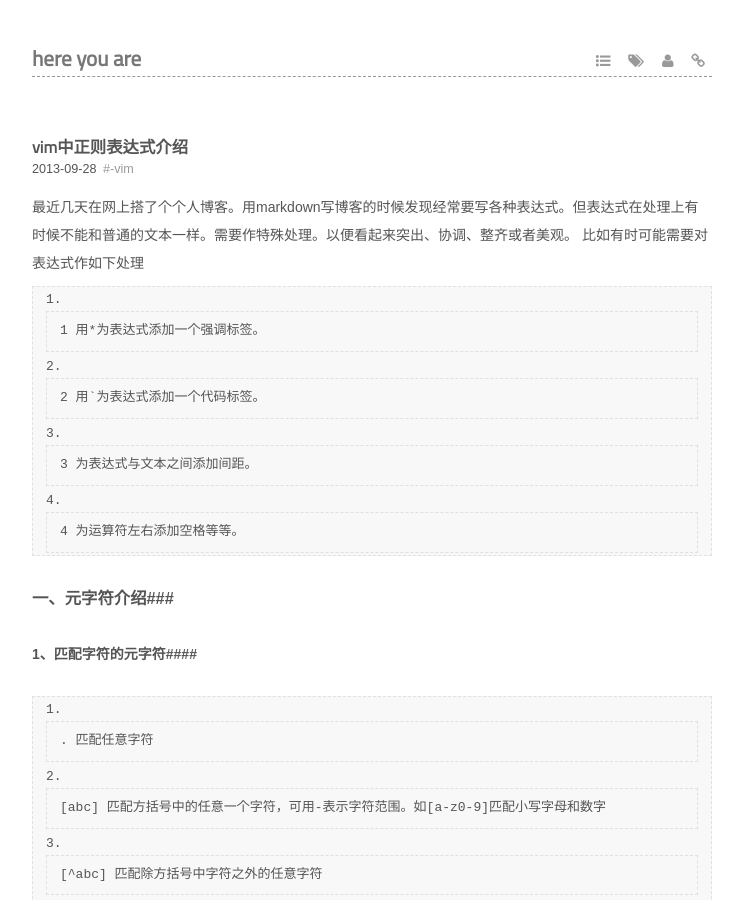
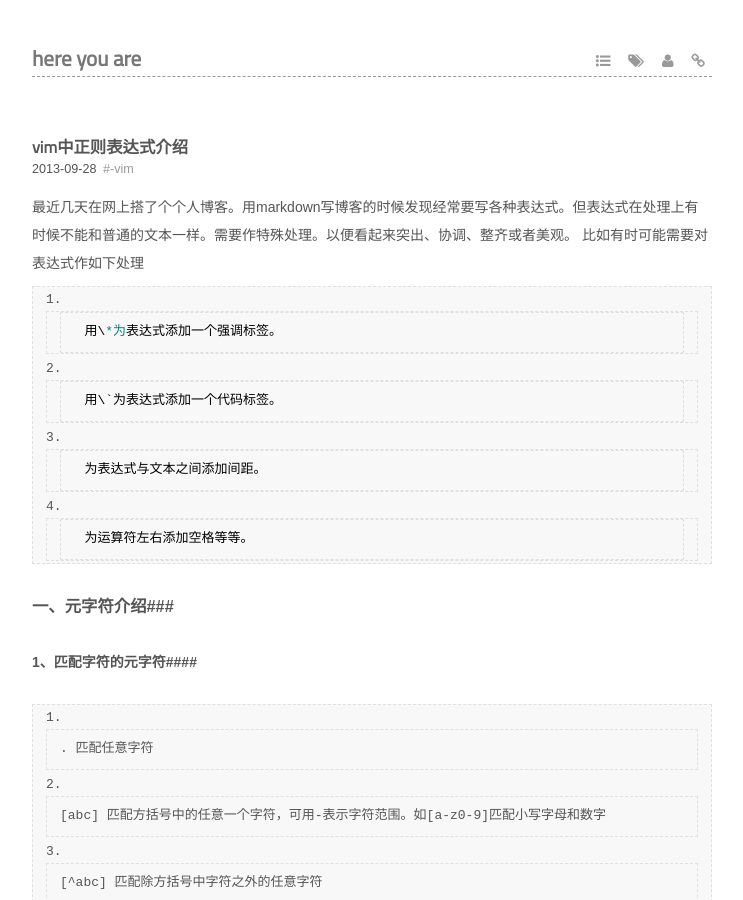
Before and after one commit to wujiantao/wujiantao.github.com, a Jekyll site: the page built from _posts/2013-09-28-regular_expr.markdown, in a window 1280 px wide and 900 px high. Shown: the whole window, without its empty margins (268-1011 px from the left). Built offline with Jekyll 4.4.1, drawn with Linux system fonts in a browser that asks for light colours; some web fonts are replaced; Markdown is read by kramdown in place of the engine named in the settings; comment, search, counter and statistics services are not loaded.

Commit message:
regular_expr

```diff
--- a/_posts/2013-09-28-regular_expr.markdown
+++ b/_posts/2013-09-28-regular_expr.markdown
@@ -9,10 +9,10 @@ tags:
 
 最近几天在网上搭了个个人博客。用markdown写博客的时候发现经常要写各种表达式。但表达式在处理上有时候不能和普通的文本一样。需要作特殊处理。以便看起来突出、协调、整齐或者美观。 比如有时可能需要对表达式作如下处理
 
-> 1.	> 1	 用\*为表达式添加一个强调标签。
-> 2.	> 2	 用\`为表达式添加一个代码标签。
-> 3.	> 3	 为表达式与文本之间添加间距。
-> 4.	> 4	 为运算符左右添加空格等等。
+> 1.	> 	 用\*为表达式添加一个强调标签。
+> 2.	> 	 用\`为表达式添加一个代码标签。
+> 3.	> 	 为表达式与文本之间添加间距。
+> 4.	> 	 为运算符左右添加空格等等。
 
 <div class="blank"></div>
 ###一、元字符介绍###
```
